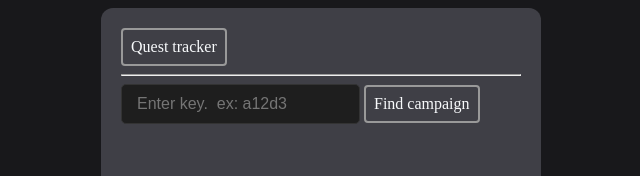
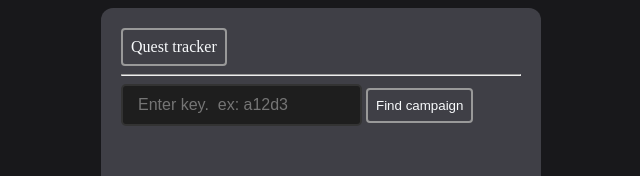
Before and after one commit to billybrown-iii/quest-log, a SvelteKit app: page / in a window 1280 px wide. Shown: the top 176 px of the page, without its empty margins (319-959 px from the left). Built offline with nearby package versions, Linux system fonts and the light colour scheme.

Commit message:
partway thru code revisions

```diff
--- a/src/app.html
+++ b/src/app.html
@@ -7,6 +7,6 @@
 		%sveltekit.head%
 	</head>
 	<body data-sveltekit-preload-data="hover">
-		<div class="sveltekit-container" style="display: contents">%sveltekit.body%</div>
+		<div id="sveltekit-container" style="display: contents">%sveltekit.body%</div>
 	</body>
 </html>
--- a/src/global-styles.scss
+++ b/src/global-styles.scss
@@ -23,12 +23,13 @@ body {
     height: 100%;
 }
 
-.sveltekit-container {
+#sveltekit-container {
     height: 100%;
 }
 
 .button {
-    all: unset;
+    background-color: transparent;
+    color: $text-color;
     padding: 8px;
     border-radius: 4px;
     border: 2px solid #999;
@@ -57,15 +58,15 @@ a, a:visited, a:hover, a:active {
 
 input[type="text"] {
     background-color: #1E1E1E;
-    border: 1px solid #333;
+    border: 2px solid #333;
     color: #E0E0E0;
     padding: 10px 15px;
     font-size: 16px;
     border-radius: 5px;
     outline: none;
-    transition: border-color 0.3s;
+    transition: border-color 0.1s;
   }
 
   input[type="text"]:focus {
-    border-color: #6200EE;
+    border-color: #8737f8;
   }
```
